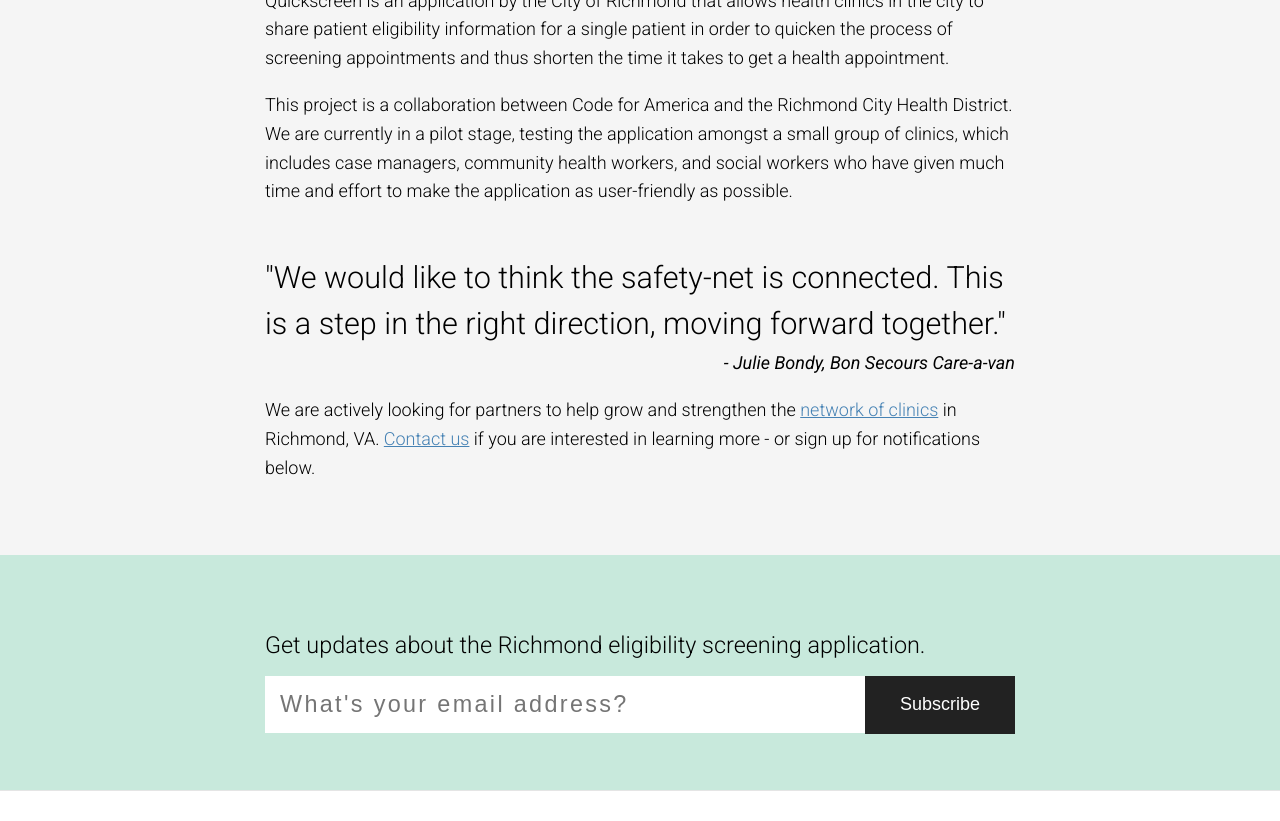
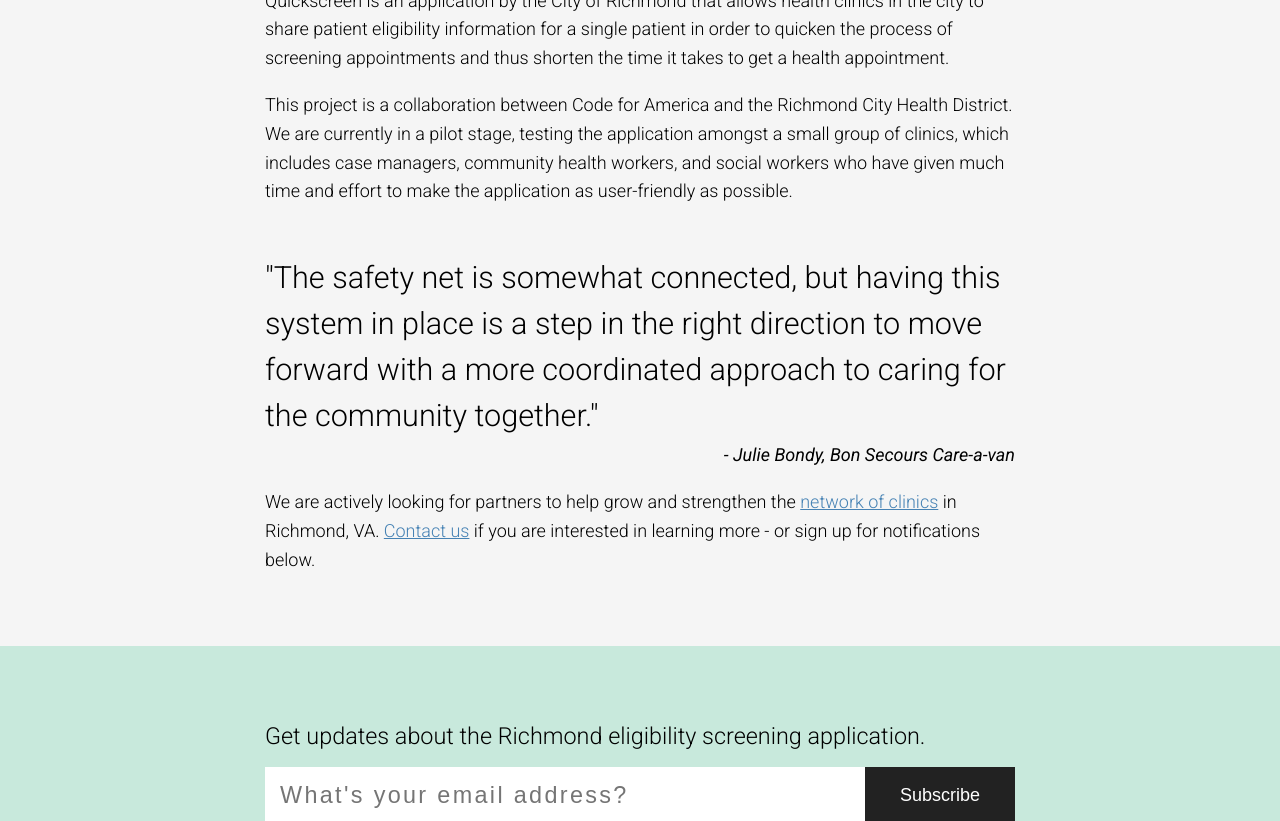
Before and after one commit to codeforamerica/rva-screening-front, a Jekyll site: the page built from index.html, in a window 1280 px wide and 900 px high, scrolled down 1221 px, cut to the strip 0-821 px from the top of the window. Built offline with Jekyll 4.4.1, drawn with Linux system fonts in a browser that asks for light colours; nearby versions of some CDN libraries; Markdown is read by kramdown in place of the engine named in the settings.

Commit message:
update julies quote

```diff
--- a/index.html
+++ b/index.html
@@ -24,7 +24,7 @@ layout: default
 
   <p>This project is a collaboration between Code for America and the Richmond City Health District. We are currently in a pilot stage, testing the application amongst a small group of clinics, which includes case managers, community health workers, and social workers who have given much time and effort to make the application as user-friendly as possible.</p>
 
-  <p><blockquote>"We would like to think the safety-net is connected. This is a step in the right direction, moving forward together."</blockquote></p>
+  <p><blockquote>"The safety net is somewhat connected, but having this system in place is a step in the right direction to move forward with a more coordinated approach to caring for the community together."</blockquote></p>
   <p class="align-right"><em>- Julie Bondy, Bon Secours Care-a-van</em></p>
 
   <p>We are actively looking for partners to help grow and strengthen the <a href="#">network of clinics</a> in Richmond, VA. <a href="{{ site.baseurl }}/join">Contact us</a> if you are interested in learning more - or sign up for notifications below.</p>
```
